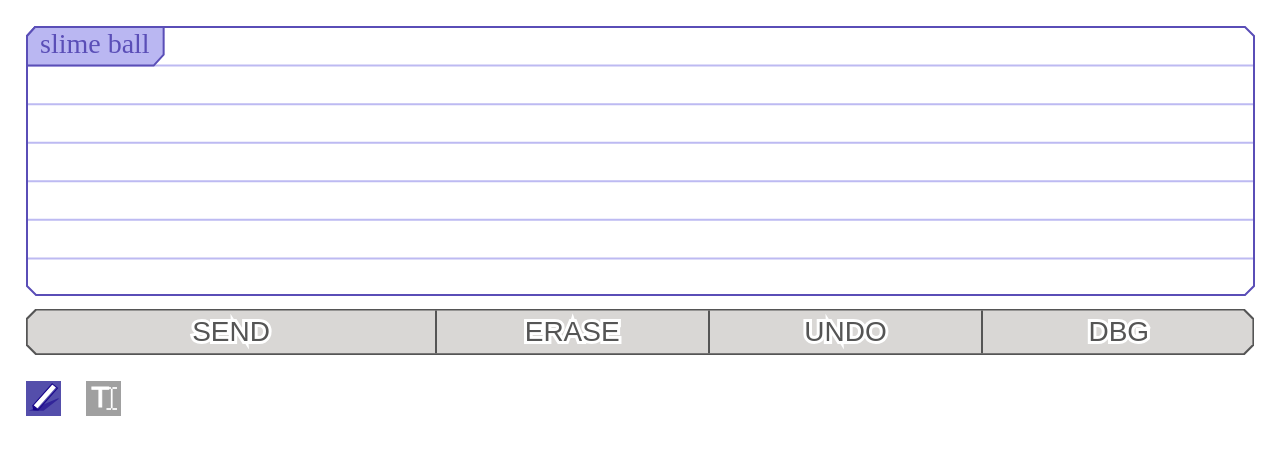
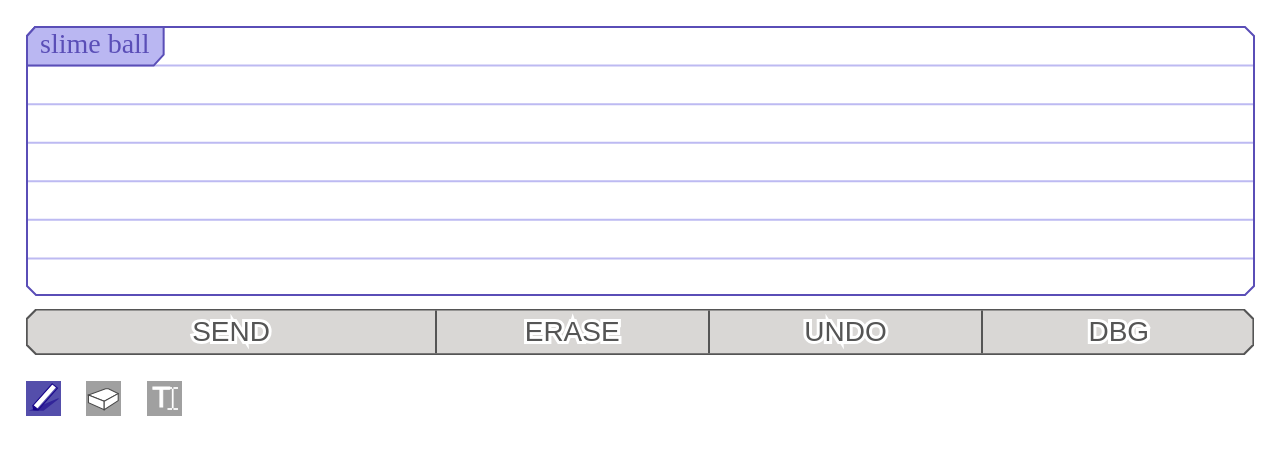
Before and after one commit to j-osephlong/microPictochat, a React (Vite) app: page / in a window 1280 px wide. Shown: the top 454 px of the page. Built offline with nearby package versions, Linux system fonts and the light colour scheme; a web font is replaced by a local one.

Commit message:
Added eraser function & svg

```diff
--- a/src/Canvas.tsx
+++ b/src/Canvas.tsx
@@ -135,14 +135,22 @@ let canvasCoordsFromPageCoords = (input: [number, number]): [number, number] | n
     return [input[0] - bounds.left - scrollX, input[1] - bounds.top - scrollY]
 }
 
-let drawAtPoint = (canvasContext: CanvasRenderingContext2D, canvasPoint: CanvasPoint, weight: number) => {
+let drawAtPoint = (canvasContext: CanvasRenderingContext2D, canvasPoint: CanvasPoint, weight: number, tool: Tool) => {
     let pixelPoint = PixelPoint.fromCanvasPoint(canvasPoint)
 
     // console.log(`DRAW-POINT - ${pixelPoint.point} - color: ${this.penColorRGBA.values}/${this.penColorRGBA.toHexString()}`)
     canvasContext.beginPath()
     canvasContext.fillStyle = canvasState.penColorRGBA.toHexString()
     canvasContext.strokeStyle = canvasState.penColorRGBA.toHexString()
+    if (tool == Tool.Pen)
         canvasContext.rect(
+            pixelPoint.point[0],
+            pixelPoint.point[1],
+            penSize * weight,
+            penSize * weight
+        )
+    else
+        canvasContext.clearRect(
             pixelPoint.point[0],
             pixelPoint.point[1],
             penSize * weight,
@@ -163,7 +171,7 @@ let penWeightFunction = (newPoint: CanvasPoint): number => {
     return altWeight
 }
 
-let onPenInputStart = (event: TouchEvent | MouseEvent) => {
+let onPenInputStart = (event: TouchEvent | MouseEvent, tool: Tool) => {
     let coords = canvasCoordsFromPageCoords(
         [
             event instanceof TouchEvent ? event.touches[0].clientX :
@@ -192,13 +200,14 @@ let onPenInputStart = (event: TouchEvent | MouseEvent) => {
     drawAtPoint(
         (event.target as HTMLCanvasElement).getContext('2d')!,
         canvasPoint,
-        1
+        1,
+        tool
     )
 
     canvasState.lastInputCanvasPoint = canvasPoint
 }
 
-let onPenInputMove = (event: TouchEvent | MouseEvent) => {
+let onPenInputMove = (event: TouchEvent | MouseEvent, tool: Tool) => {
     if (event instanceof MouseEvent && !canvasState.mouseDown) return
     if (canvasState.lastInputCanvasPoint == null) return
 
@@ -224,7 +233,7 @@ let onPenInputMove = (event: TouchEvent | MouseEvent) => {
 
     let line = computeLine(canvasState.lastInputCanvasPoint?.point!, canvasPoint.point)
     line.forEach(p => {
-        drawAtPoint((event.target as HTMLCanvasElement).getContext('2d')!, CanvasPoint.fromCanvasPoint(p), penWeightFunction(canvasPoint))
+        drawAtPoint((event.target as HTMLCanvasElement).getContext('2d')!, CanvasPoint.fromCanvasPoint(p), penWeightFunction(canvasPoint), tool)
     })
 
     canvasState.lastInputCanvasPoint = canvasPoint
@@ -368,7 +377,7 @@ function _Canvas(props: { controlsBinding: CanvasControlsBinder }) {
             <canvas ref={canvasBgLayerRef} className="canvas-layer"></canvas>
             <canvas className="canvas-layer" id="draw-layer"
                 onMouseDown={
-                    state.tool == Tool.Pen ? (e) => { onPenInputStart(e.nativeEvent) } : e => {
+                    state.tool != Tool.Text ? (e) => { onPenInputStart(e.nativeEvent, state.tool) } : e => {
                         onTextPositionInput(e.nativeEvent,
                             state.currentText,
                             state.currentTextPosition,
@@ -377,10 +386,10 @@ function _Canvas(props: { controlsBinding: CanvasControlsBinder }) {
                         )
                     }
                 }
-                onMouseMove={state.tool == Tool.Pen ? (e) => { onPenInputMove(e.nativeEvent) } : undefined}
-                onMouseUp={state.tool == Tool.Pen ? (e) => { onPenInputEnd(e.nativeEvent) } : undefined}
+                onMouseMove={state.tool != Tool.Text ? (e) => { onPenInputMove(e.nativeEvent, state.tool) } : undefined}
+                onMouseUp={state.tool != Tool.Text ? (e) => { onPenInputEnd(e.nativeEvent) } : undefined}
                 onTouchStart={
-                    state.tool == Tool.Pen ? (e) => { onPenInputStart(e.nativeEvent) } : e => {
+                    state.tool != Tool.Text ? (e) => { onPenInputStart(e.nativeEvent, state.tool) } : e => {
                         e.preventDefault()
                         onTextPositionInput(e.nativeEvent,
                             state.currentText,
@@ -390,8 +399,8 @@ function _Canvas(props: { controlsBinding: CanvasControlsBinder }) {
                         )
                     }
                 }
-                onTouchMove={state.tool == Tool.Pen ? (e) => { onPenInputMove(e.nativeEvent) } : undefined}
-                onTouchEnd={state.tool == Tool.Pen ? (e) => { onPenInputEnd(e.nativeEvent) } : undefined}></canvas>
+                onTouchMove={state.tool != Tool.Text ? (e) => { onPenInputMove(e.nativeEvent, state.tool) } : undefined}
+                onTouchEnd={state.tool != Tool.Text ? (e) => { onPenInputEnd(e.nativeEvent) } : undefined}></canvas>
             <canvas ref={canvasTempTextLayerRef} className="canvas-layer"></canvas>
             <canvas ref={canvasFrameLayerRef} className="canvas-layer"></canvas>
             <canvas ref={canvasMergeLayerRef} className="canvas-layer"></canvas>
--- a/src/Controls.tsx
+++ b/src/Controls.tsx
@@ -39,6 +39,37 @@ function PenSVG() {
         31 82.3,
         22, 82
     " fill="var(--svg-fg)" />
+        </svg>
+    )
+}
+
+function EraserSVG() {
+    return (
+        <svg xmlns="http://www.w3.org/2000/svg" viewBox="0 0 100 100" stroke="var(--svg-fg)" strokeWidth={3}>
+            <rect width="100" height="100" stroke="var(--svg-bg)" fill="var(--svg-bg)" />
+
+            <polygon points="
+        56 22
+        64 22
+        92 36
+        52 58
+        7 40
+    " stroke="var(--svg-fg)" fill="white" />
+
+            <polygon points="
+        52 58
+        7 40
+        7 62
+        52 82
+    " stroke="var(--svg-fg)" fill="white" stroke-linejoin="" />
+
+            <polygon points="
+        92 56
+        52 82
+        52 58
+        92 36
+    " stroke="var(--svg-fg)" fill="white" />
+
         </svg>
     )
 }
@@ -119,6 +150,7 @@ function Controls(props: Controls) {
             </div>
             <div className="tiny-radio-row" style={{ top: "-10%" }}>
                 <TinyRadio selected={state.tool == Tool.Pen} onClick={() => { stateDispatch({ type: StateActionType.SetToolAction, tool: Tool.Pen }) }}><PenSVG></PenSVG></TinyRadio>
+                <TinyRadio selected={state.tool == Tool.Eraser} onClick={() => { stateDispatch({ type: StateActionType.SetToolAction, tool: Tool.Eraser }) }}><EraserSVG></EraserSVG></TinyRadio>
                 <TinyRadio selected={state.tool == Tool.Text} onClick={() => { stateDispatch({ type: StateActionType.SetToolAction, tool: Tool.Text }) }}><TextSVG></TextSVG></TinyRadio>
             </div>
             <input type="text" id="canvasTextInput" value={state.currentText} onChange={(e) => { stateDispatch({ type: StateActionType.SetCurrentText, text: e.target.value }) }} style={{ width: "0", height: "0", overflow: "hidden", opacity: "0" }}>
```
Lines whose indentation alone changed are shown as unchanged.
